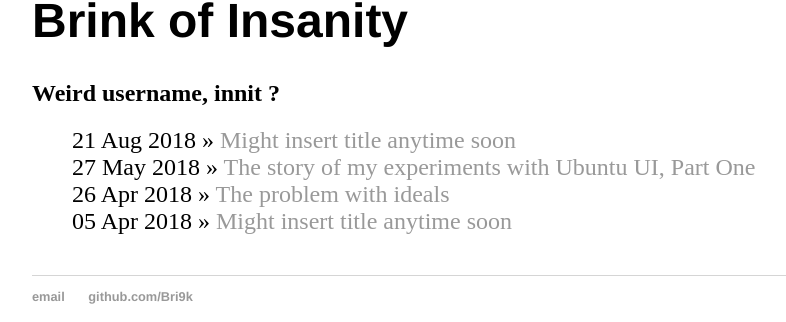
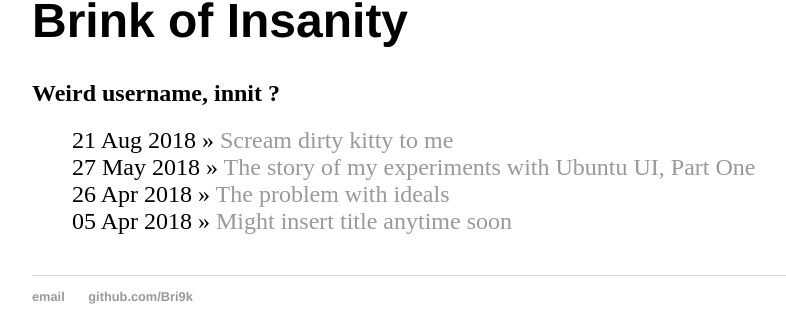
Before and after one commit to akshayrdeodhar/akshayrdeodhar.github.io, a Jekyll site: the page built from blog/index.html, in a window 1280 px wide. Shown: the part 117-439 px from the top of the page, without its empty margins (160-946 px from the left). Built offline with Jekyll 4.4.1, drawn with Linux system fonts in a browser that asks for light colours.

Commit message:
dirty kitty- parody

```diff
--- a/_posts/2018-08-21-dirty-kitty.md
+++ b/_posts/2018-08-21-dirty-kitty.md
@@ -1,6 +1,6 @@
 ---
 layout: post
-title: "Might insert title anytime soon"
+title: "Scream dirty kitty to me"
 date: 2018-08-21
 ---
 
```
